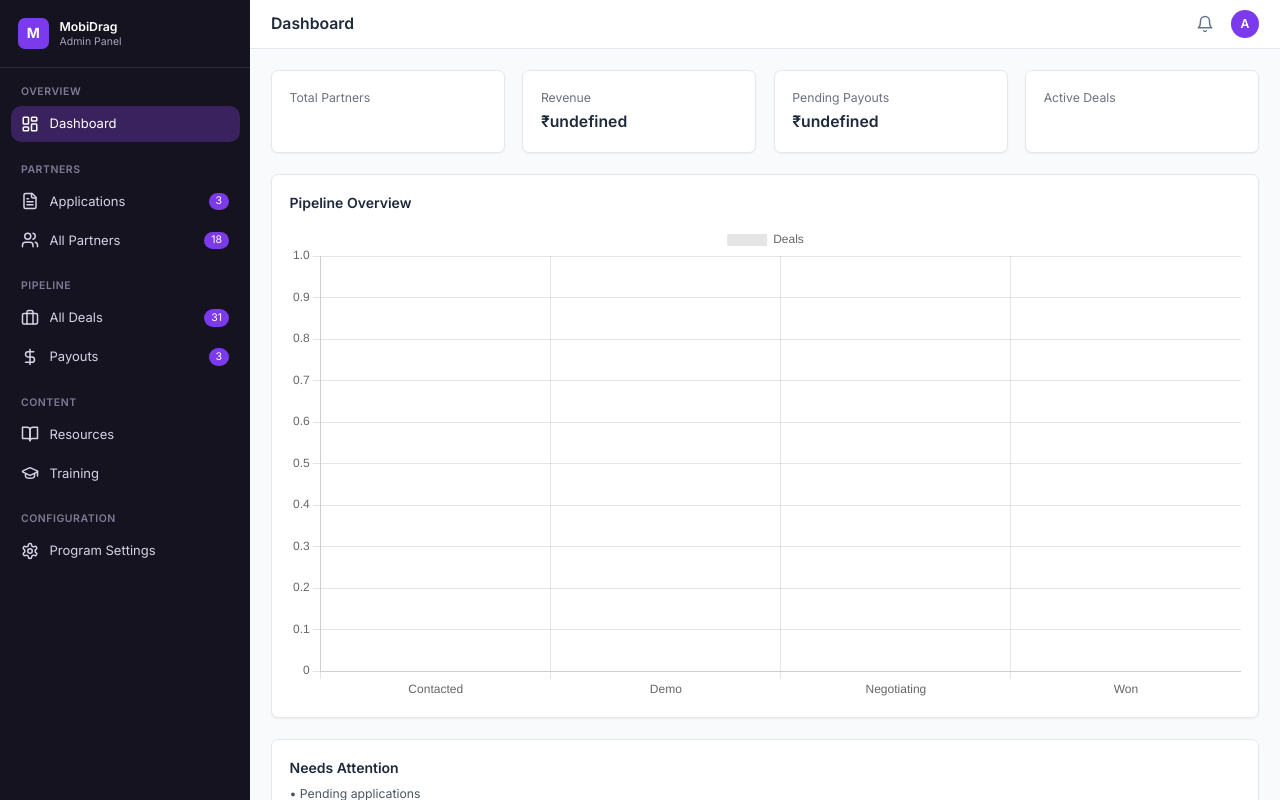
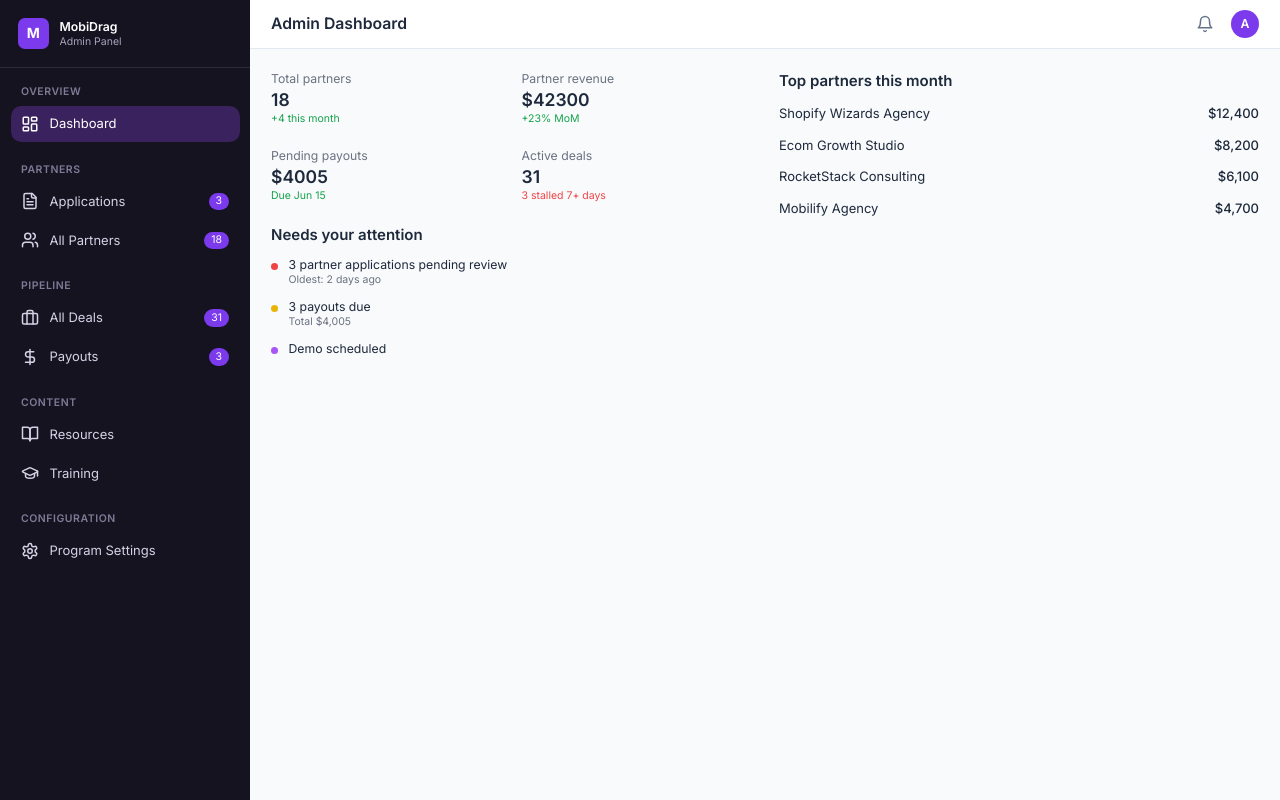
Before and after one commit to anshu767/mobidrag-admin-portal, a React (Vite) app in the folder client/: page /dashboard in a window 1280 px wide. Built offline with nearby package versions, Linux system fonts and the light colour scheme; no server answers.

Commit message:
dashboard exact UI fix

```diff
--- a/client/src/pages/Dashboard.jsx
+++ b/client/src/pages/Dashboard.jsx
@@ -1,87 +1,98 @@
 import { useEffect, useState } from "react";
-import api from "../services/api"; // ✅ use api instance
+import api from "../services/api";
 import Topbar from "../layouts/Topbar";
-import { Bar } from "react-chartjs-2";
-import {
-  Chart as ChartJS,
-  BarElement,
-  CategoryScale,
-  LinearScale,
-  Tooltip,
-  Legend,
-} from "chart.js";
-
-ChartJS.register(BarElement, CategoryScale, LinearScale, Tooltip, Legend);
 
 export default function Dashboard() {
   const [data, setData] = useState({
-    partners: 0,
-    deals: 0,
-    revenue: 0,
-    payouts: 0,
-    pipeline: {},
+    totalPartners: 0,
+    totalRevenue: 0,
+    pendingPayouts: 0,
+    activeDeals: 0,
   });
 
-  const fetchData = async () => {
-    try {
-      const res = await api.get("/admin/dashboard"); // 🔥 clean API
-      setData(res.data.data);
-    } catch (err) {
-      console.log(err);
-    }
-  };
-
   useEffect(() => {
-    fetchData();
+    const fetch = async () => {
+      try {
+        const res = await api.get("/admin/dashboard");
+        setData(res.data.data);
+      } catch {
+        setData({
+          totalPartners: 18,
+          totalRevenue: 42300,
+          pendingPayouts: 4005,
+          activeDeals: 31,
+        });
+      }
+    };
+    fetch();
   }, []);
-
-  const chartData = {
-    labels: ["Contacted", "Demo", "Negotiating", "Won"],
-    datasets: [
-      {
-        label: "Deals",
-        data: [
-          data.pipeline?.contacted || 0,
-          data.pipeline?.demo || 0,
-          data.pipeline?.negotiating || 0,
-          data.pipeline?.won || 0,
-        ],
-      },
-    ],
-  };
 
   return (
     <div className="flex-1 flex flex-col">
-      <Topbar title="Dashboard" />
+      <Topbar title="Admin Dashboard" />
 
-      <div className="p-6 space-y-6">
+      <div className="p-6 grid grid-cols-2 gap-8">
 
-        {/* 🔥 CARDS */}
-        <div className="grid grid-cols-4 gap-5">
-          <Card title="Total Partners" value={data.totalPartners} />
-          <Card title="Revenue" value={`₹${data.totalRevenue}`} />
-          <Card title="Pending Payouts" value={`₹${data.pendingPayouts}`} />
-          <Card title="Active Deals" value={data.activeDeals} />
+        {/* 🔥 LEFT SIDE */}
+        <div className="space-y-6">
+
+          {/* TOP STATS */}
+          <div className="grid grid-cols-2 gap-6">
+            <Stat title="Total partners" value={data.totalPartners} sub="+4 this month" />
+            <Stat title="Partner revenue" value={`$${data.totalRevenue}`} sub="+23% MoM" />
+            <Stat title="Pending payouts" value={`$${data.pendingPayouts}`} sub="Due Jun 15" />
+            <Stat title="Active deals" value={data.activeDeals} sub="3 stalled 7+ days" danger />
+          </div>
+
+          {/* NEEDS ATTENTION */}
+          <div>
+            <h3 className="font-semibold mb-3">Needs your attention</h3>
+
+            <ul className="space-y-3 text-sm">
+
+              <li className="flex gap-3">
+                <span className="w-2 h-2 mt-2 bg-red-500 rounded-full"></span>
+                <div>
+                  3 partner applications pending review
+                  <div className="text-xs text-gray-500">Oldest: 2 days ago</div>
+                </div>
+              </li>
+
+              <li className="flex gap-3">
+                <span className="w-2 h-2 mt-2 bg-yellow-500 rounded-full"></span>
+                <div>
+                  3 payouts due
+                  <div className="text-xs text-gray-500">Total $4,005</div>
+                </div>
+              </li>
+
+              <li className="flex gap-3">
+                <span className="w-2 h-2 mt-2 bg-purple-500 rounded-full"></span>
+                <div>Demo scheduled</div>
+              </li>
+
+            </ul>
+          </div>
+
         </div>
 
-        {/* 🔥 CHART */}
-        <div className="bg-white p-5 rounded-lg border shadow-sm">
-          <h2 className="text-base font-semibold mb-3">
-            Pipeline Overview
-          </h2>
-          <Bar data={chartData} />
-        </div>
+        {/* 🔥 RIGHT SIDE */}
+        <div className="space-y-6">
 
-        {/* 🔥 ATTENTION */}
-        <div className="bg-white p-5 rounded-lg border shadow-sm">
-          <h2 className="text-base font-semibold mb-2">
-            Needs Attention
-          </h2>
-          <ul className="text-sm text-gray-600 space-y-1">
-            <li>• Pending applications</li>
-            <li>• Payouts due</li>
-            <li>• Stalled deals</li>
-          </ul>
+          {/* TOP PARTNERS */}
+          <div>
+            <h3 className="font-semibold mb-4">Top partners this month</h3>
+
+            <div className="space-y-4 text-sm">
+
+              <Partner name="Shopify Wizards Agency" amount="$12,400" />
+              <Partner name="Ecom Growth Studio" amount="$8,200" />
+              <Partner name="RocketStack Consulting" amount="$6,100" />
+              <Partner name="Mobilify Agency" amount="$4,700" />
+
+            </div>
+          </div>
+
         </div>
 
       </div>
@@ -89,11 +100,25 @@ export default function Dashboard() {
   );
 }
 
-function Card({ title, value }) {
+// 🔥 SMALL COMPONENTS
+
+function Stat({ title, value, sub, danger }) {
   return (
-    <div className="bg-white p-5 rounded-lg border shadow-sm">
-      <p className="text-sm text-gray-500 mb-1">{title}</p>
-      <h2 className="text-lg font-semibold">{value}</h2>
+    <div>
+      <p className="text-sm text-gray-500">{title}</p>
+      <h2 className="text-xl font-semibold">{value}</h2>
+      <p className={`text-xs ${danger ? "text-red-500" : "text-green-600"}`}>
+        {sub}
+      </p>
     </div>
   );
 }
+
+function Partner({ name, amount }) {
+  return (
+    <div className="flex justify-between items-center">
+      <p>{name}</p>
+      <p className="font-medium">{amount}</p>
+    </div>
+  );
+}
```
